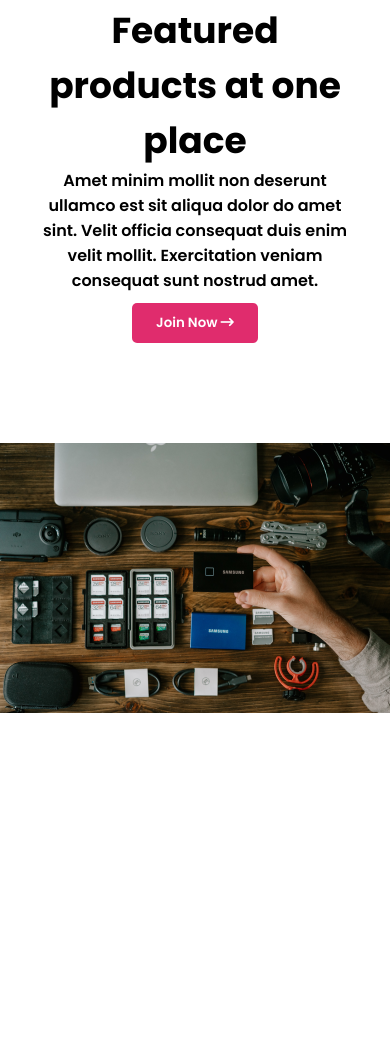
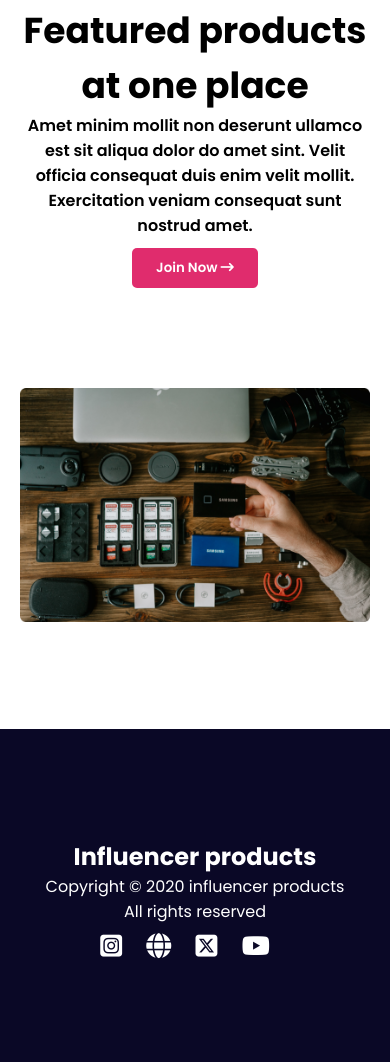
Before and after one commit to Moshiur-Code/influencer-gear, a plain HTML site: page index.html in a window 390 px wide. Shown: the part 5783-6845 px from the top of the page. Before the commit the page ends 6503 px from the top, so only its background shows below. Drawn offline with Linux system fonts and the light colour scheme.

Commit message:
Footer section and feature mobile responsiveness is completed

```diff
--- a/index.html
+++ b/index.html
@@ -294,7 +294,21 @@
         </section>
     </main>
 
+    <footer>
+        <div class="footer-container">
+            <div class="footer-title">
+                Influencer products
+            </div>
+            <p class="copywrite">Copyright © 2020  influencer products <br> All rights reserved</p>
+            <span>
+                <i class="fa-brands fa-square-instagram"></i>
+                <i class="fa-solid fa-globe"></i>
+                <i class="fa-brands fa-square-x-twitter"></i>
+                <i class="fa-brands fa-youtube"></i>
+            </span>
 
+        </div>
+    </footer>
 
 </body>
 </html>
--- a/style.css
+++ b/style.css
@@ -148,6 +148,31 @@ main{
     border: 0;
 }
 
+.footer-container{
+    margin-top: 100px;
+    text-align: center;
+}
+
+footer{
+
+    margin-top: 100px;
+    padding-top: 10px;
+    padding-bottom: 100px;
+    background: #0A0826;
+    color: white;
+}
+
+.footer-title{
+    font-size: 1.50rem;
+    font-weight: 700;
+}
+
+footer i{
+    margin-top: 10px;
+    margin-right: 20px;
+    font-size: 25px;
+}
+
 /*
     -------------------------------------
     Responsive Design for Mobile Device
@@ -214,8 +239,12 @@ main{
     .feature-container{
         flex-direction: column-reverse;
         text-align: center;
-        padding-left: 20px;
-        padding-right: 20px;
+        padding-left: 10px;
+        padding-right: 10px;
+    }
+
+    .feature-container img{
+        width: 100%;
     }
 }
 
```
